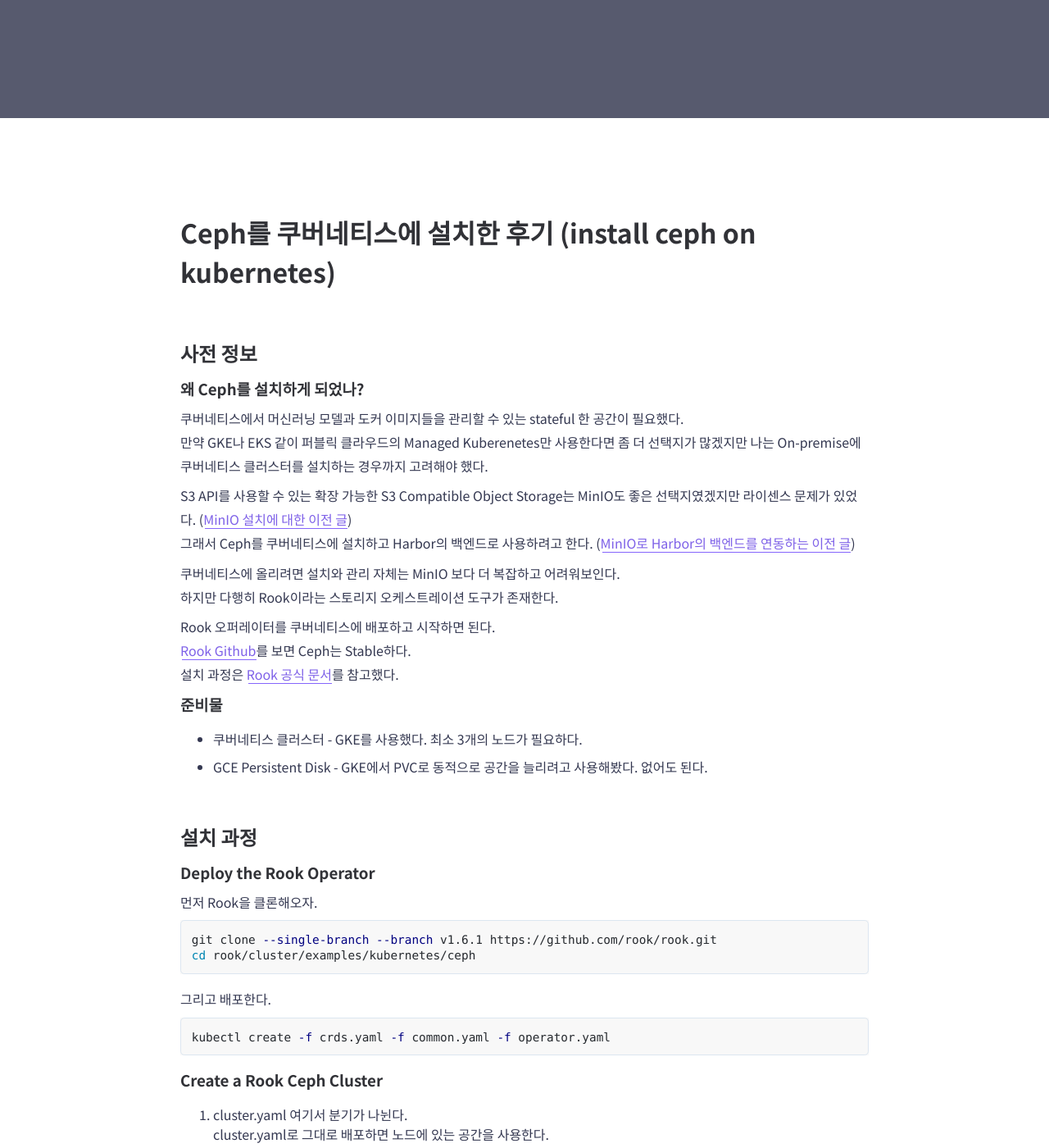
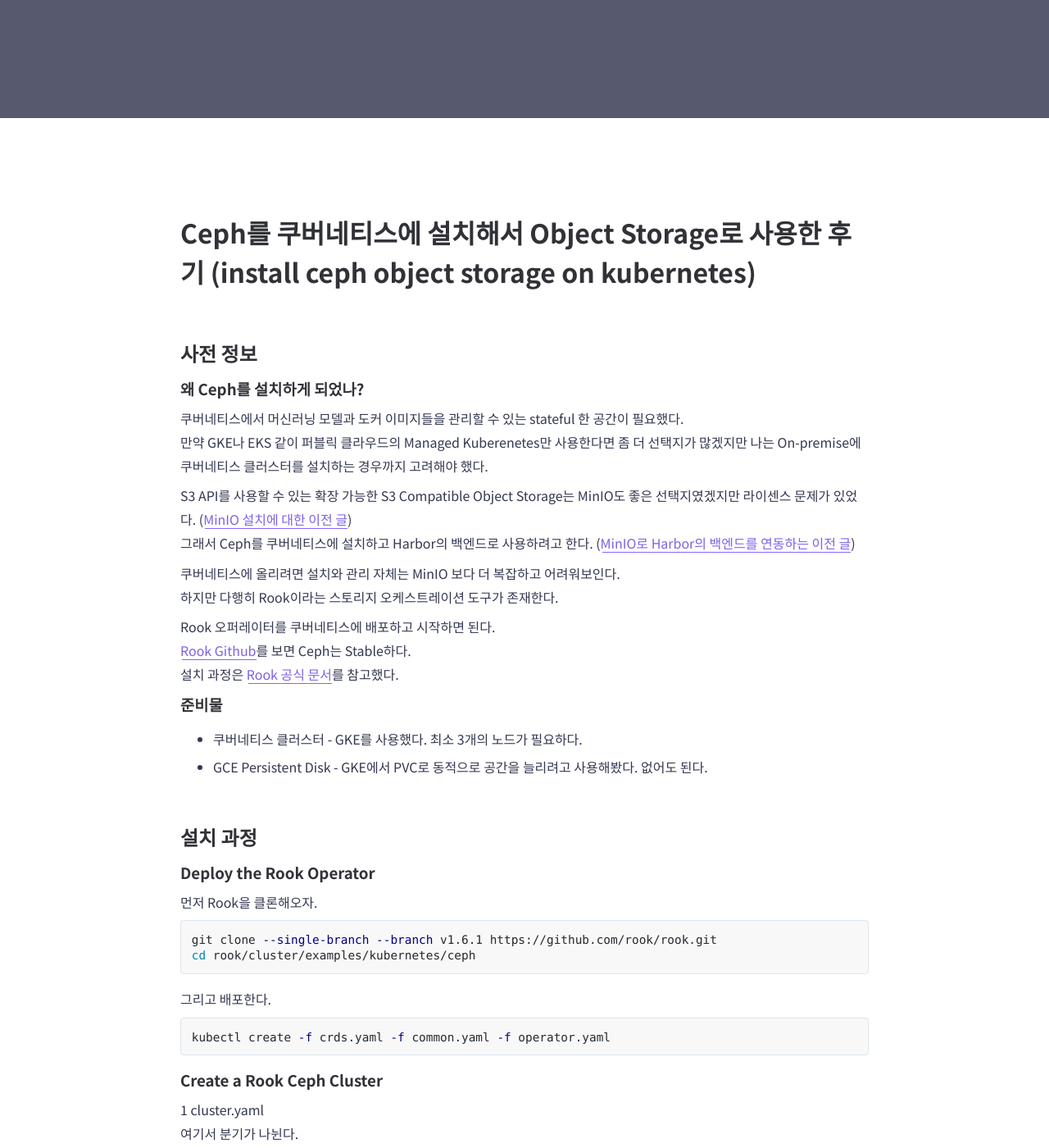
Before and after one commit to mokpolar/mokpolar.github.io, a Jekyll site: the page built from _posts/2021-05-01-ceph_storage_kubernetes.md, in a window 1280 px wide and 1400 px high, scrolled down 432 px. Shown: the whole window at 82% size. Built offline with Jekyll 4.4.1, drawn with Linux system fonts in a browser that asks for light colours; comment, search, counter and statistics services are not loaded; some of the changed text lies outside the part shown.

Commit message:
Update 2021-05-01-ceph_storage_kubernetes.md

````diff
--- a/_posts/2021-05-01-ceph_storage_kubernetes.md
+++ b/_posts/2021-05-01-ceph_storage_kubernetes.md
@@ -11,7 +11,7 @@
     priority: 1.0
 ---
 
-# Ceph를 쿠버네티스에 설치한 후기 (install ceph on kubernetes)
+# Ceph를 쿠버네티스에 설치해서 Object Storage로 사용한 후기 (install ceph object storage on kubernetes)
 
 ## 사전 정보
 
@@ -52,7 +52,7 @@
 
 ### Create a Rook Ceph Cluster
 
-1. cluster.yaml
+1 cluster.yaml
 여기서 분기가 나뉜다.
 cluster.yaml로 그대로 배포하면 노드에 있는 공간을 사용한다.
 
@@ -60,7 +60,7 @@
 kubectl create -f cluster.yaml
 ```
 
-2. cluster-on-pvc.yaml
+2 cluster-on-pvc.yaml
 GKE 환경이므로 dynamic하게 볼륨의 이용이 가능하다.
 
 GCP Persistent Disk를 통해서 동적으로 공간을 늘려가기 위해
````
